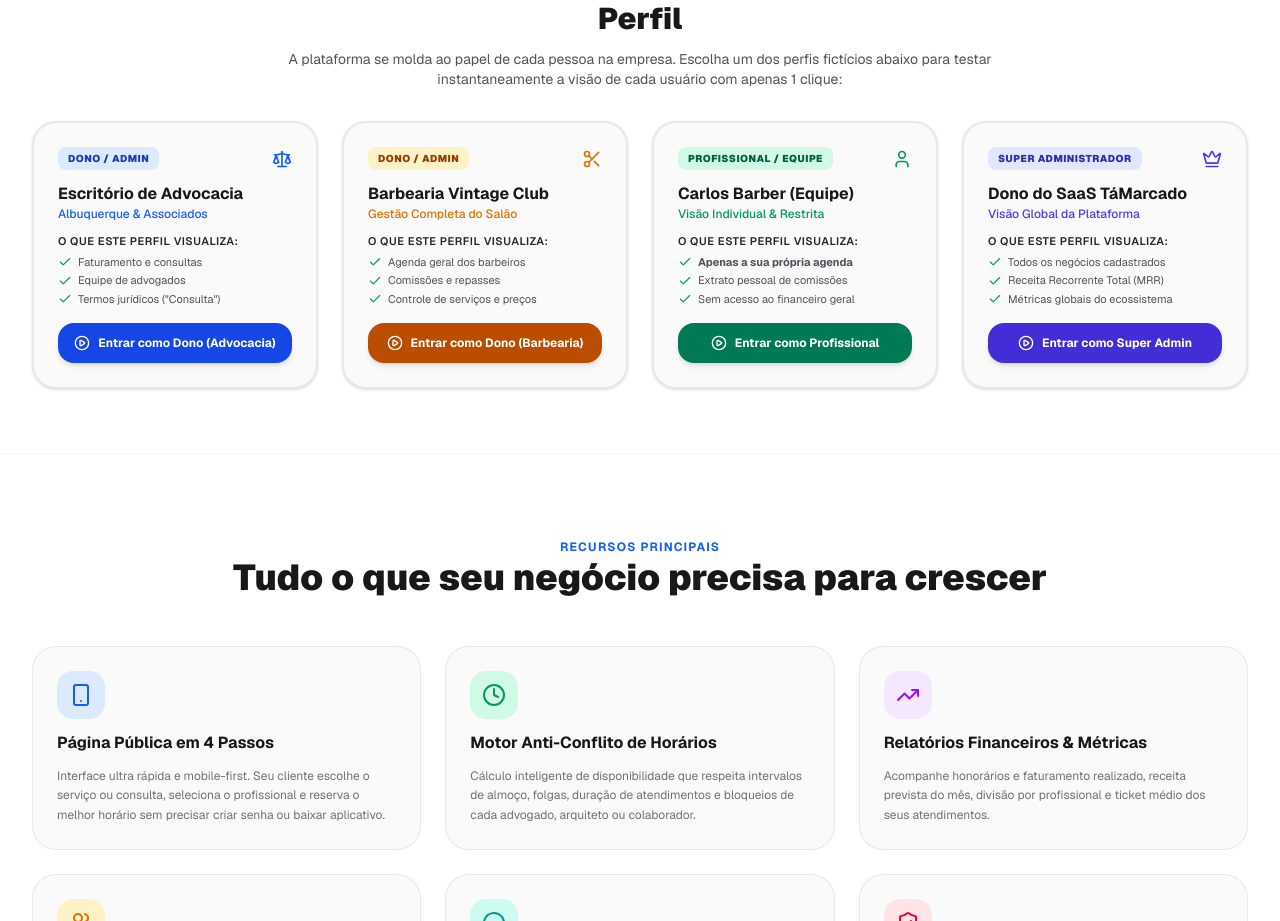
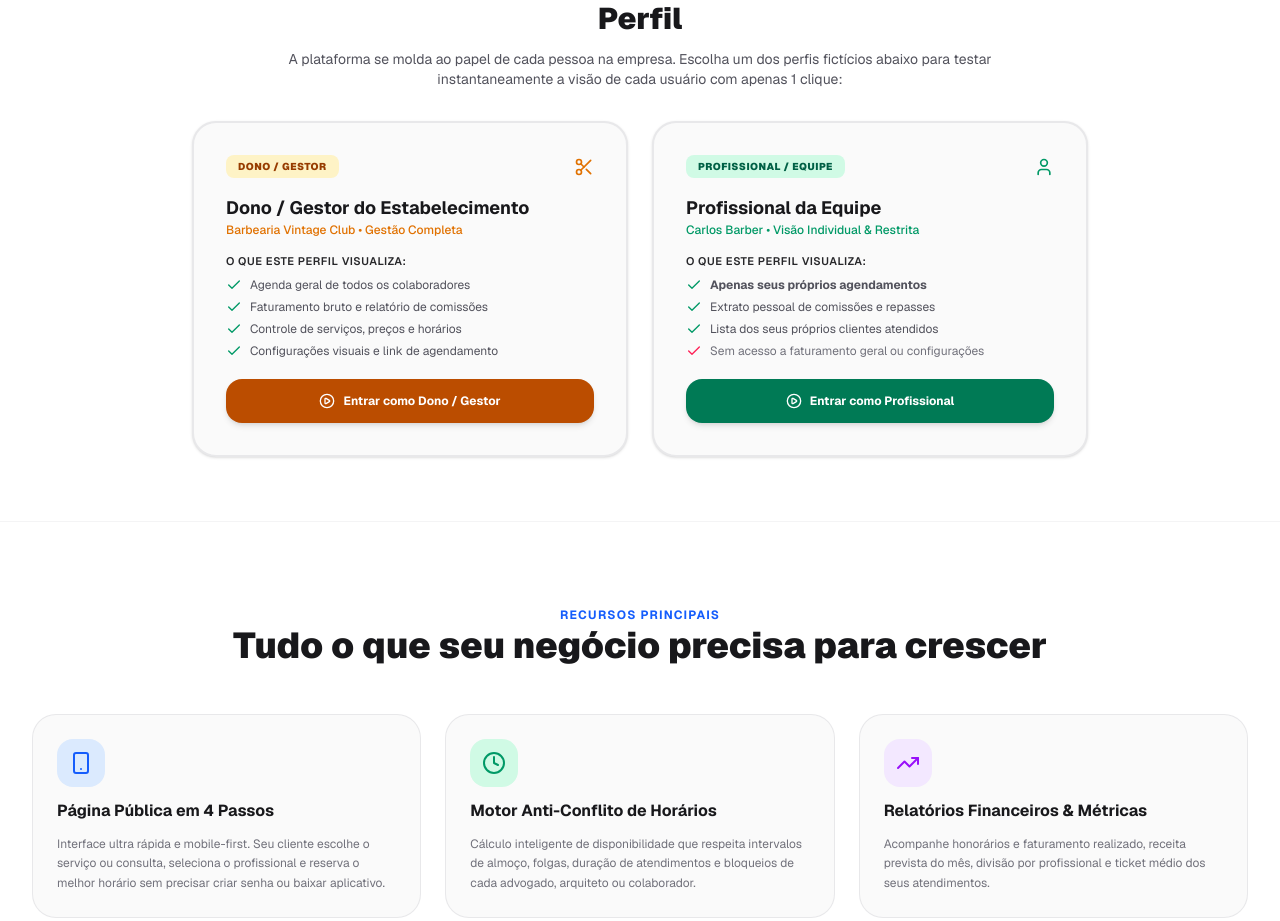
Before and after one commit to SoarezAllan/saas-agendamento-tamarcado, a Next.js app: page / in a window 1280 px wide. Shown: the part 2326-3247 px from the top of the page. Built offline with nearby package versions, Linux system fonts and the light colour scheme.

Commit message:
feat: simplify profile demo to Dono / Gestor vs Profissional da Equipe

```diff
--- a/src/app/page.tsx
+++ b/src/app/page.tsx
@@ -368,98 +368,44 @@ export default function LandingPage() {
           </div>
 
           {/* Cards for each user profile */}
-          <div className="grid gap-6 sm:grid-cols-2 lg:grid-cols-4">
-            {/* Card 1: Dono do Negócio - Advocacia */}
-            <div className="p-6 rounded-3xl bg-zinc-50 dark:bg-zinc-900/60 border-2 border-zinc-200/80 dark:border-zinc-800 flex flex-col justify-between hover:border-blue-500/50 transition-all space-y-4 shadow-sm">
-              <div className="space-y-3">
+          <div className="grid gap-6 sm:grid-cols-2 max-w-4xl mx-auto">
+            {/* Card 1: Dono / Gestor do Negócio */}
+            <div className="p-6 sm:p-8 rounded-3xl bg-zinc-50 dark:bg-zinc-900/60 border-2 border-zinc-200/80 dark:border-zinc-800 flex flex-col justify-between hover:border-amber-500/50 transition-all space-y-5 shadow-sm">
+              <div className="space-y-4">
                 <div className="flex items-center justify-between">
-                  <span className="px-2.5 py-1 rounded-lg text-[10px] font-black uppercase tracking-wider bg-blue-100 text-blue-800 dark:bg-blue-950/80 dark:text-blue-300">
-                    Dono / Admin
-                  </span>
-                  <Scale className="w-5 h-5 text-blue-600" />
-                </div>
-                <div>
-                  <h3 className="text-base font-bold text-zinc-900 dark:text-zinc-100">
-                    Escritório de Advocacia
-                  </h3>
-                  <p className="text-xs text-blue-600 dark:text-blue-400 font-medium">
-                    Albuquerque & Associados
-                  </p>
-                </div>
-                <div className="space-y-1.5 text-xs text-zinc-600 dark:text-zinc-400">
-                  <p className="font-semibold text-zinc-800 dark:text-zinc-200 text-[11px] uppercase tracking-wider">
-                    O que este perfil visualiza:
-                  </p>
-                  <ul className="space-y-1 text-[11px]">
-                    <li className="flex items-center gap-1.5">
-                      <Check className="w-3.5 h-3.5 text-emerald-600 shrink-0" />
-                      <span>Faturamento e consultas</span>
-                    </li>
-                    <li className="flex items-center gap-1.5">
-                      <Check className="w-3.5 h-3.5 text-emerald-600 shrink-0" />
-                      <span>Equipe de advogados</span>
-                    </li>
-                    <li className="flex items-center gap-1.5">
-                      <Check className="w-3.5 h-3.5 text-emerald-600 shrink-0" />
-                      <span>Termos jurídicos ("Consulta")</span>
-                    </li>
-                  </ul>
-                </div>
-              </div>
-
-              <button
-                type="button"
-                disabled={loggingInEmail !== null}
-                onClick={() => handleDemoLogin('admin@advocacia.com', 'admin123')}
-                className="w-full py-3 px-4 rounded-2xl text-xs font-bold text-white bg-blue-700 hover:bg-blue-800 transition-all flex items-center justify-center gap-2 shadow-md cursor-pointer disabled:opacity-50"
-              >
-                {loggingInEmail === 'admin@advocacia.com' ? (
-                  <>
-                    <Loader2 className="w-4 h-4 animate-spin" />
-                    <span>Entrando...</span>
-                  </>
-                ) : (
-                  <>
-                    <PlayCircle className="w-4 h-4" />
-                    <span>Entrar como Dono (Advocacia)</span>
-                  </>
-                )}
-              </button>
-            </div>
-
-            {/* Card 2: Dono do Negócio - Barbearia */}
-            <div className="p-6 rounded-3xl bg-zinc-50 dark:bg-zinc-900/60 border-2 border-zinc-200/80 dark:border-zinc-800 flex flex-col justify-between hover:border-amber-500/50 transition-all space-y-4 shadow-sm">
-              <div className="space-y-3">
-                <div className="flex items-center justify-between">
-                  <span className="px-2.5 py-1 rounded-lg text-[10px] font-black uppercase tracking-wider bg-amber-100 text-amber-800 dark:bg-amber-950/80 dark:text-amber-300">
-                    Dono / Admin
+                  <span className="px-3 py-1 rounded-lg text-[10px] font-black uppercase tracking-wider bg-amber-100 text-amber-800 dark:bg-amber-950/80 dark:text-amber-300">
+                    Dono / Gestor
                   </span>
                   <Scissors className="w-5 h-5 text-amber-600" />
                 </div>
                 <div>
-                  <h3 className="text-base font-bold text-zinc-900 dark:text-zinc-100">
-                    Barbearia Vintage Club
+                  <h3 className="text-lg font-bold text-zinc-900 dark:text-zinc-100">
+                    Dono / Gestor do Estabelecimento
                   </h3>
                   <p className="text-xs text-amber-600 dark:text-amber-400 font-medium">
-                    Gestão Completa do Salão
+                    Barbearia Vintage Club • Gestão Completa
                   </p>
                 </div>
-                <div className="space-y-1.5 text-xs text-zinc-600 dark:text-zinc-400">
+                <div className="space-y-2 text-xs text-zinc-600 dark:text-zinc-400">
                   <p className="font-semibold text-zinc-800 dark:text-zinc-200 text-[11px] uppercase tracking-wider">
                     O que este perfil visualiza:
                   </p>
-                  <ul className="space-y-1 text-[11px]">
-                    <li className="flex items-center gap-1.5">
-                      <Check className="w-3.5 h-3.5 text-emerald-600 shrink-0" />
-                      <span>Agenda geral dos barbeiros</span>
+                  <ul className="space-y-1.5 text-xs">
+                    <li className="flex items-center gap-2">
+                      <Check className="w-4 h-4 text-emerald-600 shrink-0" />
+                      <span>Agenda geral de todos os colaboradores</span>
                     </li>
-                    <li className="flex items-center gap-1.5">
-                      <Check className="w-3.5 h-3.5 text-emerald-600 shrink-0" />
-                      <span>Comissões e repasses</span>
+                    <li className="flex items-center gap-2">
+                      <Check className="w-4 h-4 text-emerald-600 shrink-0" />
+                      <span>Faturamento bruto e relatório de comissões</span>
                     </li>
-                    <li className="flex items-center gap-1.5">
-                      <Check className="w-3.5 h-3.5 text-emerald-600 shrink-0" />
-                      <span>Controle de serviços e preços</span>
+                    <li className="flex items-center gap-2">
+                      <Check className="w-4 h-4 text-emerald-600 shrink-0" />
+                      <span>Controle de serviços, preços e horários</span>
+                    </li>
+                    <li className="flex items-center gap-2">
+                      <Check className="w-4 h-4 text-emerald-600 shrink-0" />
+                      <span>Configurações visuais e link de agendamento</span>
                     </li>
                   </ul>
                 </div>
@@ -469,7 +415,7 @@ export default function LandingPage() {
                 type="button"
                 disabled={loggingInEmail !== null}
                 onClick={() => handleDemoLogin('admin@barbearia.com', 'admin123')}
-                className="w-full py-3 px-4 rounded-2xl text-xs font-bold text-white bg-amber-700 hover:bg-amber-800 transition-all flex items-center justify-center gap-2 shadow-md cursor-pointer disabled:opacity-50"
+                className="w-full py-3.5 px-4 rounded-2xl text-xs font-bold text-white bg-amber-700 hover:bg-amber-800 transition-all flex items-center justify-center gap-2 shadow-md cursor-pointer disabled:opacity-50"
               >
                 {loggingInEmail === 'admin@barbearia.com' ? (
                   <>
@@ -479,45 +425,49 @@ export default function LandingPage() {
                 ) : (
                   <>
                     <PlayCircle className="w-4 h-4" />
-                    <span>Entrar como Dono (Barbearia)</span>
+                    <span>Entrar como Dono / Gestor</span>
                   </>
                 )}
               </button>
             </div>
 
-            {/* Card 3: Profissional da Equipe */}
-            <div className="p-6 rounded-3xl bg-zinc-50 dark:bg-zinc-900/60 border-2 border-zinc-200/80 dark:border-zinc-800 flex flex-col justify-between hover:border-emerald-500/50 transition-all space-y-4 shadow-sm">
-              <div className="space-y-3">
+            {/* Card 2: Profissional da Equipe */}
+            <div className="p-6 sm:p-8 rounded-3xl bg-zinc-50 dark:bg-zinc-900/60 border-2 border-zinc-200/80 dark:border-zinc-800 flex flex-col justify-between hover:border-emerald-500/50 transition-all space-y-5 shadow-sm">
+              <div className="space-y-4">
                 <div className="flex items-center justify-between">
-                  <span className="px-2.5 py-1 rounded-lg text-[10px] font-black uppercase tracking-wider bg-emerald-100 text-emerald-800 dark:bg-emerald-950/80 dark:text-emerald-300">
+                  <span className="px-3 py-1 rounded-lg text-[10px] font-black uppercase tracking-wider bg-emerald-100 text-emerald-800 dark:bg-emerald-950/80 dark:text-emerald-300">
                     Profissional / Equipe
                   </span>
                   <User className="w-5 h-5 text-emerald-600" />
                 </div>
                 <div>
-                  <h3 className="text-base font-bold text-zinc-900 dark:text-zinc-100">
-                    Carlos Barber (Equipe)
+                  <h3 className="text-lg font-bold text-zinc-900 dark:text-zinc-100">
+                    Profissional da Equipe
                   </h3>
                   <p className="text-xs text-emerald-600 dark:text-emerald-400 font-medium">
-                    Visão Individual & Restrita
+                    Carlos Barber • Visão Individual & Restrita
                   </p>
                 </div>
-                <div className="space-y-1.5 text-xs text-zinc-600 dark:text-zinc-400">
+                <div className="space-y-2 text-xs text-zinc-600 dark:text-zinc-400">
                   <p className="font-semibold text-zinc-800 dark:text-zinc-200 text-[11px] uppercase tracking-wider">
                     O que este perfil visualiza:
                   </p>
-                  <ul className="space-y-1 text-[11px]">
-                    <li className="flex items-center gap-1.5">
-                      <Check className="w-3.5 h-3.5 text-emerald-600 shrink-0" />
-                      <span><strong>Apenas a sua própria agenda</strong></span>
+                  <ul className="space-y-1.5 text-xs">
+                    <li className="flex items-center gap-2">
+                      <Check className="w-4 h-4 text-emerald-600 shrink-0" />
+                      <span><strong>Apenas seus próprios agendamentos</strong></span>
                     </li>
-                    <li className="flex items-center gap-1.5">
-                      <Check className="w-3.5 h-3.5 text-emerald-600 shrink-0" />
-                      <span>Extrato pessoal de comissões</span>
+                    <li className="flex items-center gap-2">
+                      <Check className="w-4 h-4 text-emerald-600 shrink-0" />
+                      <span>Extrato pessoal de comissões e repasses</span>
                     </li>
-                    <li className="flex items-center gap-1.5">
-                      <Check className="w-3.5 h-3.5 text-emerald-600 shrink-0" />
-                      <span>Sem acesso ao financeiro geral</span>
+                    <li className="flex items-center gap-2">
+                      <Check className="w-4 h-4 text-emerald-600 shrink-0" />
+                      <span>Lista dos seus próprios clientes atendidos</span>
+                    </li>
+                    <li className="flex items-center gap-2">
+                      <Check className="w-4 h-4 text-rose-500 shrink-0" />
+                      <span className="text-zinc-500">Sem acesso a faturamento geral ou configurações</span>
                     </li>
                   </ul>
                 </div>
@@ -527,7 +477,7 @@ export default function LandingPage() {
                 type="button"
                 disabled={loggingInEmail !== null}
                 onClick={() => handleDemoLogin('carlos@barbearia.com', 'pro123')}
-                className="w-full py-3 px-4 rounded-2xl text-xs font-bold text-white bg-emerald-700 hover:bg-emerald-800 transition-all flex items-center justify-center gap-2 shadow-md cursor-pointer disabled:opacity-50"
+                className="w-full py-3.5 px-4 rounded-2xl text-xs font-bold text-white bg-emerald-700 hover:bg-emerald-800 transition-all flex items-center justify-center gap-2 shadow-md cursor-pointer disabled:opacity-50"
               >
                 {loggingInEmail === 'carlos@barbearia.com' ? (
                   <>
@@ -538,64 +488,6 @@ export default function LandingPage() {
                   <>
                     <PlayCircle className="w-4 h-4" />
                     <span>Entrar como Profissional</span>
-                  </>
-                )}
-              </button>
-            </div>
-
-            {/* Card 4: Super Administrador */}
-            <div className="p-6 rounded-3xl bg-zinc-50 dark:bg-zinc-900/60 border-2 border-zinc-200/80 dark:border-zinc-800 flex flex-col justify-between hover:border-indigo-500/50 transition-all space-y-4 shadow-sm">
-              <div className="space-y-3">
-                <div className="flex items-center justify-between">
-                  <span className="px-2.5 py-1 rounded-lg text-[10px] font-black uppercase tracking-wider bg-indigo-100 text-indigo-800 dark:bg-indigo-950/80 dark:text-indigo-300">
-                    Super Administrador
-                  </span>
-                  <Crown className="w-5 h-5 text-indigo-600" />
-                </div>
-                <div>
-                  <h3 className="text-base font-bold text-zinc-900 dark:text-zinc-100">
-                    Dono do SaaS TáMarcado
-                  </h3>
-                  <p className="text-xs text-indigo-600 dark:text-indigo-400 font-medium">
-                    Visão Global da Plataforma
-                  </p>
-                </div>
-                <div className="space-y-1.5 text-xs text-zinc-600 dark:text-zinc-400">
-                  <p className="font-semibold text-zinc-800 dark:text-zinc-200 text-[11px] uppercase tracking-wider">
-                    O que este perfil visualiza:
-                  </p>
-                  <ul className="space-y-1 text-[11px]">
-                    <li className="flex items-center gap-1.5">
-                      <Check className="w-3.5 h-3.5 text-emerald-600 shrink-0" />
-                      <span>Todos os negócios cadastrados</span>
-                    </li>
-                    <li className="flex items-center gap-1.5">
-                      <Check className="w-3.5 h-3.5 text-emerald-600 shrink-0" />
-                      <span>Receita Recorrente Total (MRR)</span>
-                    </li>
-                    <li className="flex items-center gap-1.5">
-                      <Check className="w-3.5 h-3.5 text-emerald-600 shrink-0" />
-                      <span>Métricas globais do ecossistema</span>
-                    </li>
-                  </ul>
-                </div>
-              </div>
-
-              <button
-                type="button"
-                disabled={loggingInEmail !== null}
-                onClick={() => handleDemoLogin('superadmin@saas.com', 'super123', '/superadmin')}
-                className="w-full py-3 px-4 rounded-2xl text-xs font-bold text-white bg-indigo-700 hover:bg-indigo-800 transition-all flex items-center justify-center gap-2 shadow-md cursor-pointer disabled:opacity-50"
-              >
-                {loggingInEmail === 'superadmin@saas.com' ? (
-                  <>
-                    <Loader2 className="w-4 h-4 animate-spin" />
-                    <span>Entrando...</span>
-                  </>
-                ) : (
-                  <>
-                    <PlayCircle className="w-4 h-4" />
-                    <span>Entrar como Super Admin</span>
                   </>
                 )}
               </button>
```
